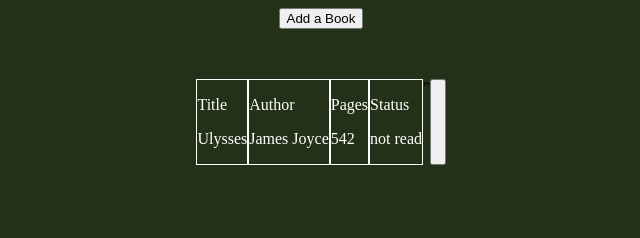
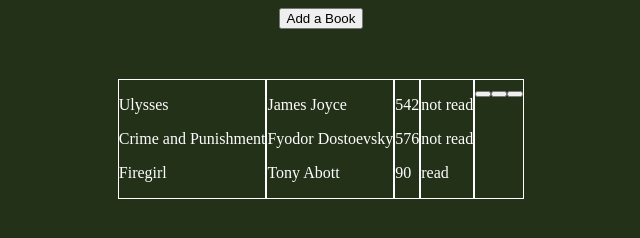
Before and after one commit to Vinsinned/library, a plain HTML site: page index.html in a window 1280 px wide. Shown: the whole page, without its empty margins (319-959 px from the left). Drawn offline with Linux system fonts and the light colour scheme.

Commit message:
added datasets to button

```diff
--- a/index.html
+++ b/index.html
@@ -26,7 +26,10 @@
         </div>
         <div id="status" class="book-info">
             <p>Status</p>
-    </div>"
+        </div>
+        <div id="buttons" class="book-info">
+            <p>Buttons</p>
+        </div>
 </body>
 <script src='script.js'></script>
 <link rel='stylesheet' href='styles.css'>
--- a/script.js
+++ b/script.js
@@ -34,11 +34,17 @@ let appendTitle = document.querySelector('#title');
 let appendAuthor = document.querySelector('#author');
 let appendPages = document.querySelector('#pages');
 let appendStatus = document.querySelector('#status');
+let appendButtons = document.querySelector('#buttons');
 let bookDisplay = document.querySelector('#book-display');
-let selectButtons = document.querySelectorAll('button');
+let selectButtons = document.querySelectorAll('#index-number');
 
 let myLibrary = [];
-let removeTables = null;
+let titleParagraph = null;
+let authorParagraph = null;
+let pagesParagraph = null;
+let statusParagraph = null;
+let selectStatus = null;
+let tableButtons = null;
 
 ////////////////////////////////////////
 
@@ -46,6 +52,8 @@ let ulysses = new book('Ulysses', 'James Joyce', '542', 'not read');
 let crimeAndPunishment = new book('Crime and Punishment', 'Fyodor Dostoevsky', '576', 'not read');
 let firegirl = new book('Firegirl', 'Tony Abott', '90', 'read');
 myLibrary.push(ulysses);
+myLibrary.push(crimeAndPunishment);
+myLibrary.push(firegirl);
 bookLoop();
 console.log(myLibrary);
 
@@ -62,12 +70,21 @@ function addBookToLibrary() {
 }
 
 function bookLoop() {
-    let titleParagraph = document.createElement('p');
-    let authorParagraph = document.createElement('p');
-    let pagesParagraph = document.createElement('p');
-    let statusParagraph = document.createElement('p');
-    let removeButton = document.createElement('button');
+    selectButtons.innerHTML = '';
+    appendTitle.innerHTML = '';
+    appendAuthor.innerHTML = '';
+    appendPages.innerHTML = '';
+    appendStatus.innerHTML = '';
+    appendButtons.innerHTML = '';
+    let selectStatus = null;
+    let selectRemoveButton = null;
     for (let objs of myLibrary) {
+        titleParagraph = document.createElement('p');
+        authorParagraph = document.createElement('p');
+        pagesParagraph = document.createElement('p');
+        statusParagraph = document.createElement('p');
+        tableButtons = document.createElement('button');
+        tableButtons.id = 'index-number';
         titleParagraph.textContent = objs.title
         appendTitle.appendChild(titleParagraph);
         authorParagraph.textContent = objs.author;
@@ -76,18 +93,23 @@ function bookLoop() {
         appendPages.appendChild(pagesParagraph);
         statusParagraph.textContent = objs.status;
         appendStatus.appendChild(statusParagraph);
-        statusParagraph.setAttribute('index', myLibrary.indexOf(objs));
-        removeButton.setAttribute('index', myLibrary.indexOf(objs));
-        bookDisplay.appendChild(removeButton);
-        removeButton.id = 'index-number';
+        statusParagraph.setAttribute('data-index', myLibrary.indexOf(objs));
+        tableButtons.setAttribute('data-index', myLibrary.indexOf(objs));
+        appendButtons.appendChild(tableButtons);
+        selectStatus = statusParagraph;
+        selectRemoveButton = tableButtons;
     }
     selectButtons = document.querySelectorAll('button');
-    selectButtons.forEach((button) => {
-        removeTables = button.addEventListener('click', () => {
-            console.log(button.getAttribute('index'));
+        selectButtons.forEach((button) => {
+            button.addEventListener('click', () => {
+            console.log(button.getAttribute('data-index'));
+            if (selectStatus.getAttribute('data-index') == selectRemoveButton.getAttribute('index') && selectRemoveButton.getAttribute('index') != 0) {
+                let logIndex = selectRemoveButton.dataset.index;
+                myLibrary.splice(`${selectRemoveButton.dataset.index}`, 1);
+                bookLoop();
+            }
         })
     })
-
 }
 
 let titlePrompt = document.createElement('p');
@@ -136,6 +158,10 @@ submit.addEventListener('click', () => {
     addBookUI.removeChild(statusPrompt);
     let createBook = new book(title, author, pages, status);
     myLibrary.push(createBook);
+    appendTitle.innerHTML = '';
+    appendAuthor.innerHTML = '';
+    appendPages.innerHTML = '';
+    appendStatus.innerHTML = '';
     bookLoop();
     bookTitle.value = '';
     bookAuthor.value = '';
```
